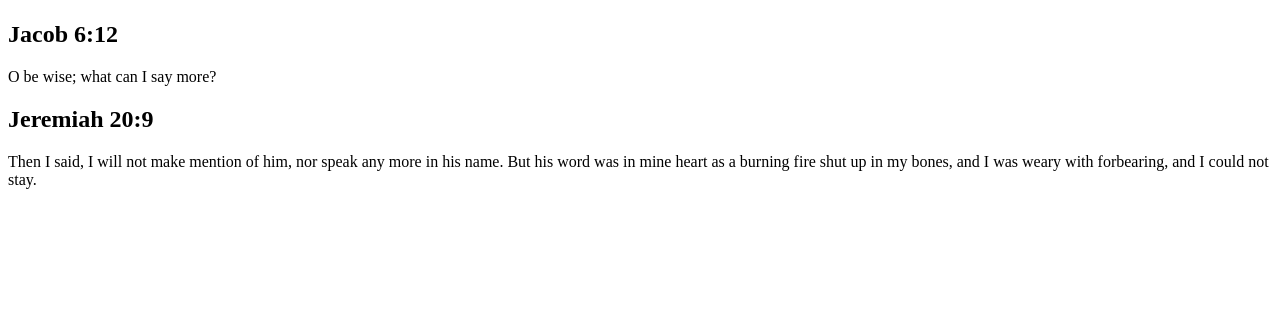
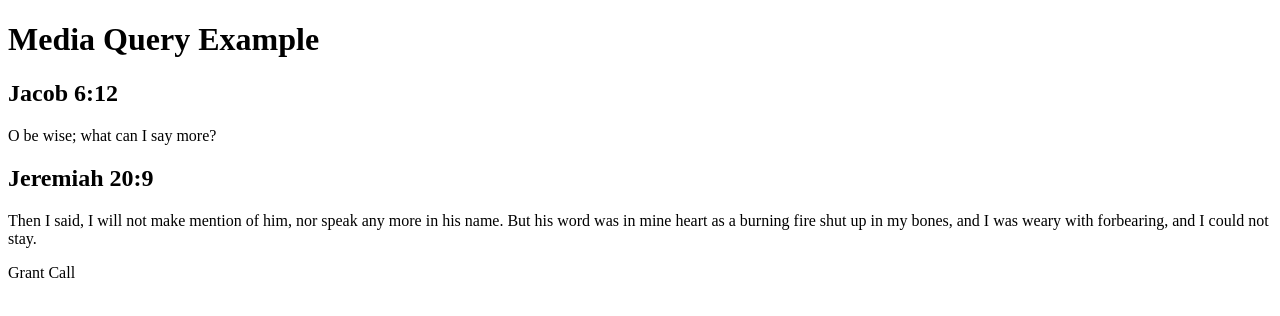
Before and after one commit to kg7shw/wdd230, a website: page lesson1/media-query.html in a window 1280 px wide. Drawn offline with Linux system fonts and the light colour scheme.

Commit message:
Added heading for the page

```diff
--- a/lesson1/media-query.html
+++ b/lesson1/media-query.html
@@ -16,7 +16,7 @@
   </head>
   <body>
     <header>
-      <h1></h1>
+      <h1>Media Query Example</h1>
     </header>
     <main>
       <section>
@@ -32,6 +32,6 @@
         </p>
       </section>
     </main>
-    <footer></footer>
+    <footer>Grant Call</footer>
   </body>
 </html>
```
